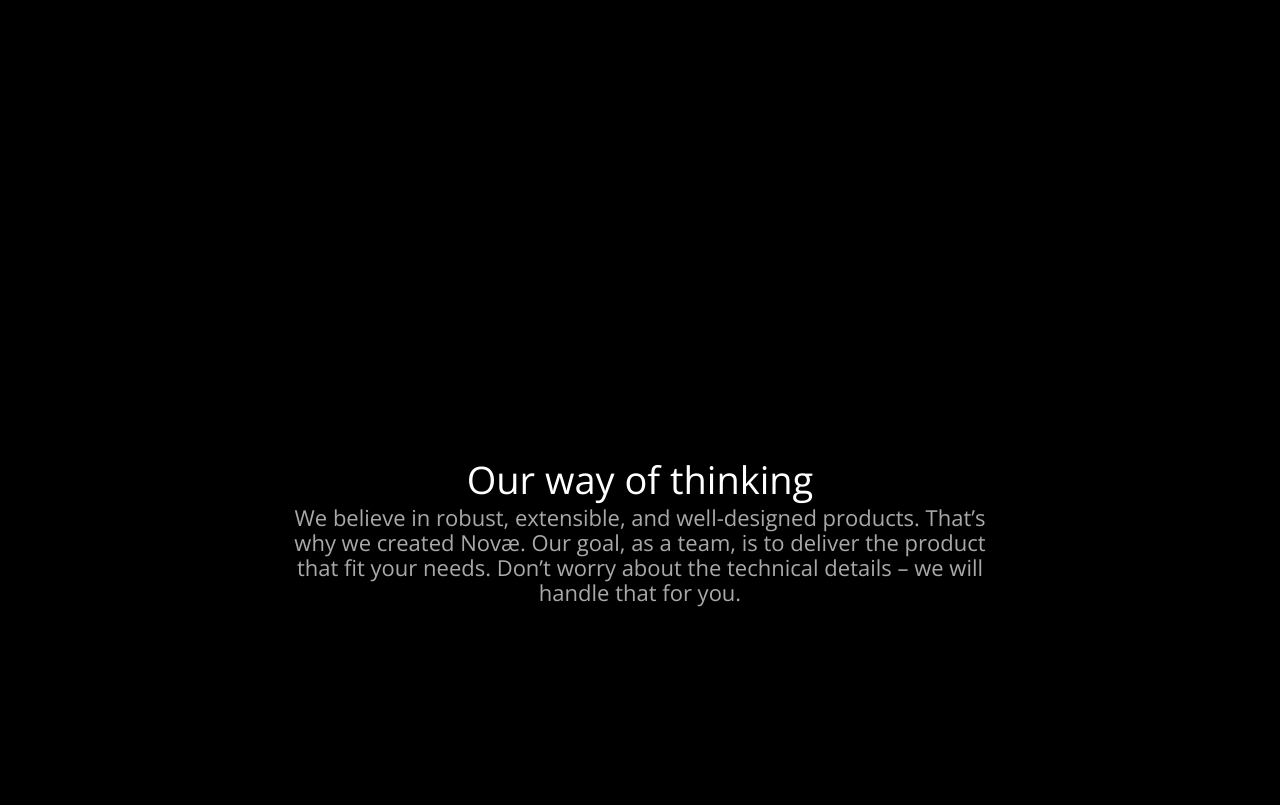
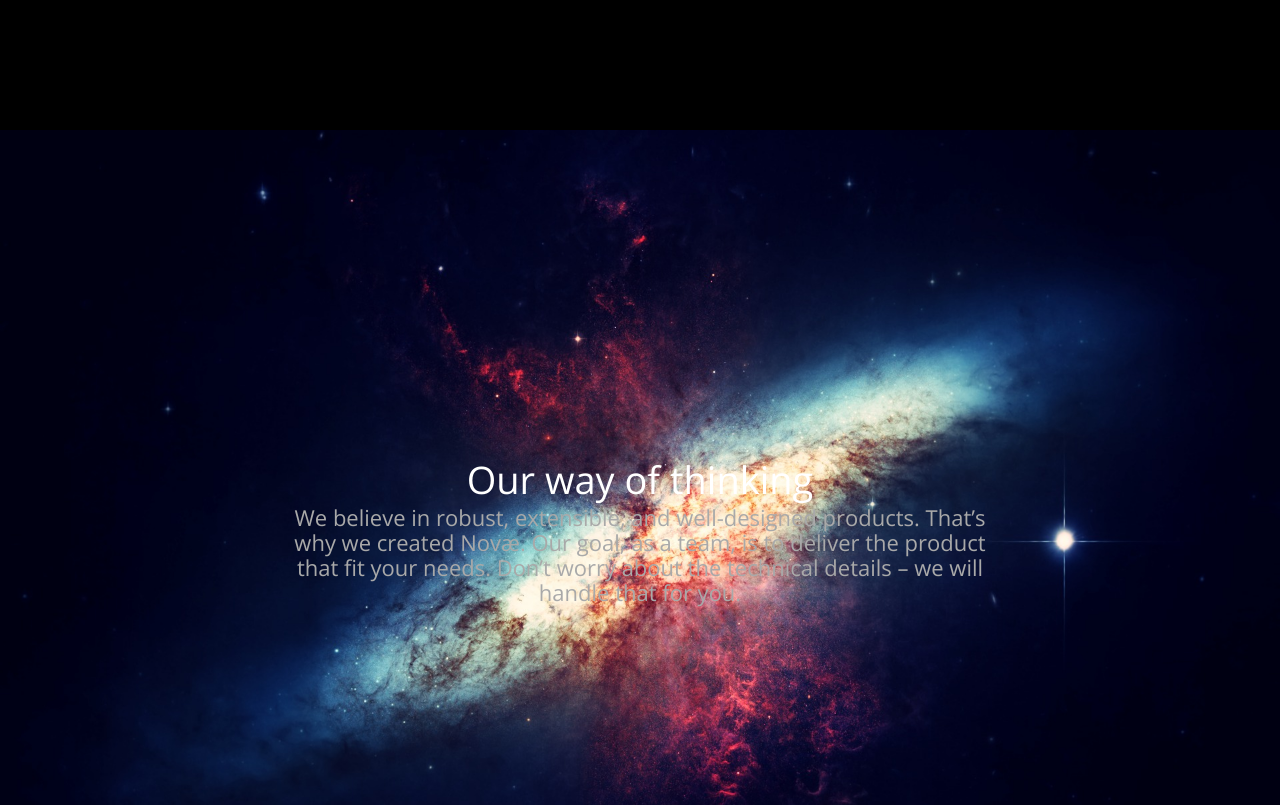
Before and after one commit to NovaeWorkshop/novae, a website: page client/index.html in a window 1280 px wide. Shown: the part 1100-1905 px from the top of the page. Drawn offline with nearby package versions, Linux system fonts and the light colour scheme; some packages are replaced by stand-ins of ours; files that its build step writes are made by us from their sources.

Commit message:
Add Galaxy Background in 'Our way of thinking' paragraph

```diff
--- a/client/views/home/home.html
+++ b/client/views/home/home.html
@@ -28,7 +28,9 @@
         We believe in robust, extensible, and well-designed products. That’s why we created Novæ. Our goal, as a team, is to deliver the product that fit your needs. Don’t worry about the technical details &ndash; we will handle that for you.
       </p>
     </div>
+    <div id="thinking-background"></div>
   </div>
+
 
   <div class="section">
     <div>
--- a/client/views/home/home.scss
+++ b/client/views/home/home.scss
@@ -89,6 +89,7 @@
   }
 
   .section {
+    position: relative;
     display: flex;
     justify-content: center;
     align-items: center;
@@ -157,6 +158,18 @@
     }
   }
 
+  #thinking-background {
+    position: absolute;
+    z-index: -42;
+    left: 0;
+    right: 0;
+    height: 100%;
+
+    background: url('../../assets/images/galaxy3.jpg') center center;
+    background-size: cover;
+    background-repeat: no-repeat;
+  }
+
   .footer {
     font-family: "Open Sans", "Helvetica", "Arial", sans-serif;
     text-align: center;
```
Also changed, not shown: client/assets/images/galaxy3.jpg (added), 1 other file.
